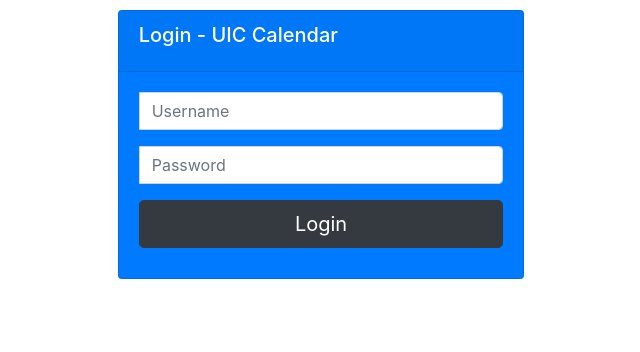
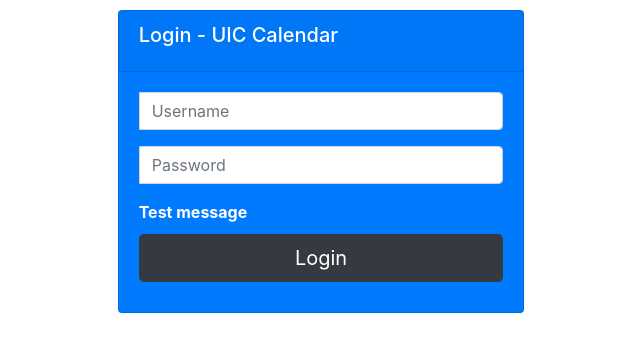
Before and after one commit to billzhonggz/UIC-Calendar, a Flask app: page /login in a window 1280 px wide. Shown: the top 352 px of the page, without its empty margins (319-959 px from the left). Run offline with Flask 2, Linux system fonts and the light colour scheme; some libraries are stand-ins or nearby versions.

Commit message:
Tested login.html template.

```diff
--- a/application.py
+++ b/application.py
@@ -21,4 +21,5 @@
 
 @app.route('/login')
 def login():
-    return render_template('login.html')
+    message = 'Test message'
+    return render_template('login.html', message=message)
--- a/templates/login.html
+++ b/templates/login.html
@@ -40,6 +40,12 @@
                             </div>
                             <div class="row">
                                 <div class="col">
+                                    <!-- Message shows here -->
+                                    <strong>{{ message }}</strong>
+                                </div>
+                            </div>
+                            <div class="row">
+                                <div class="col">
                                     <input class="btn btn-lg btn-dark btn-block" type="submit" value="Login">
                                 </div>
                             </div>
```
